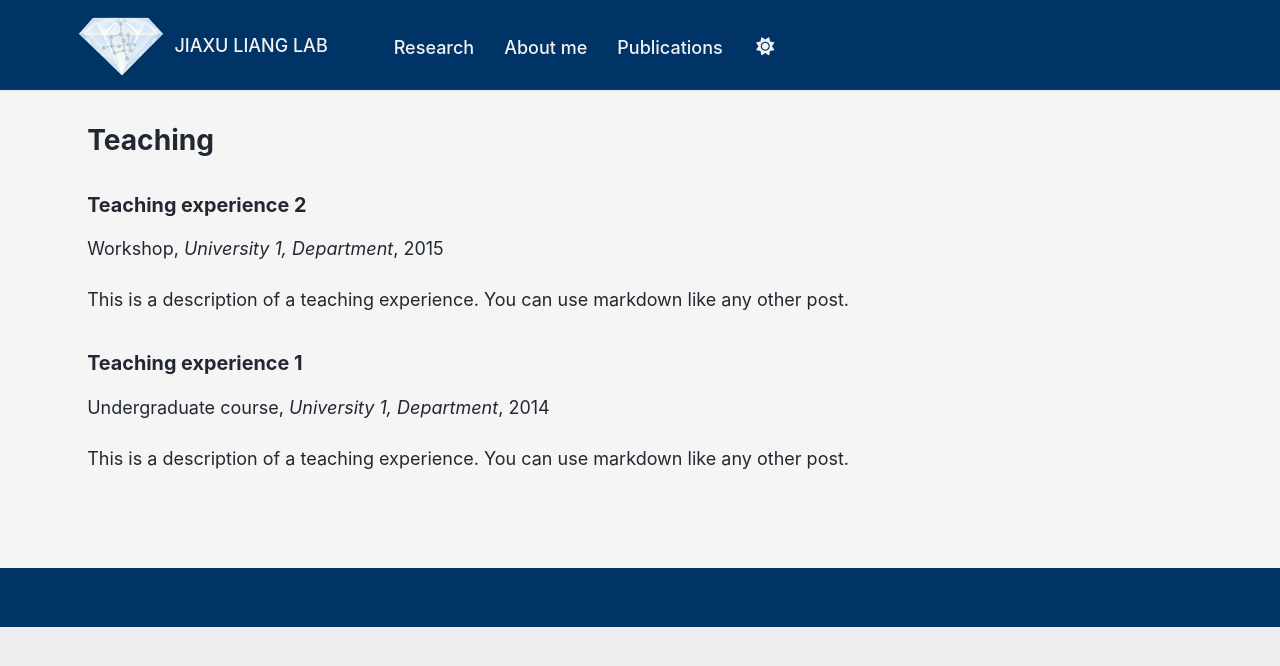
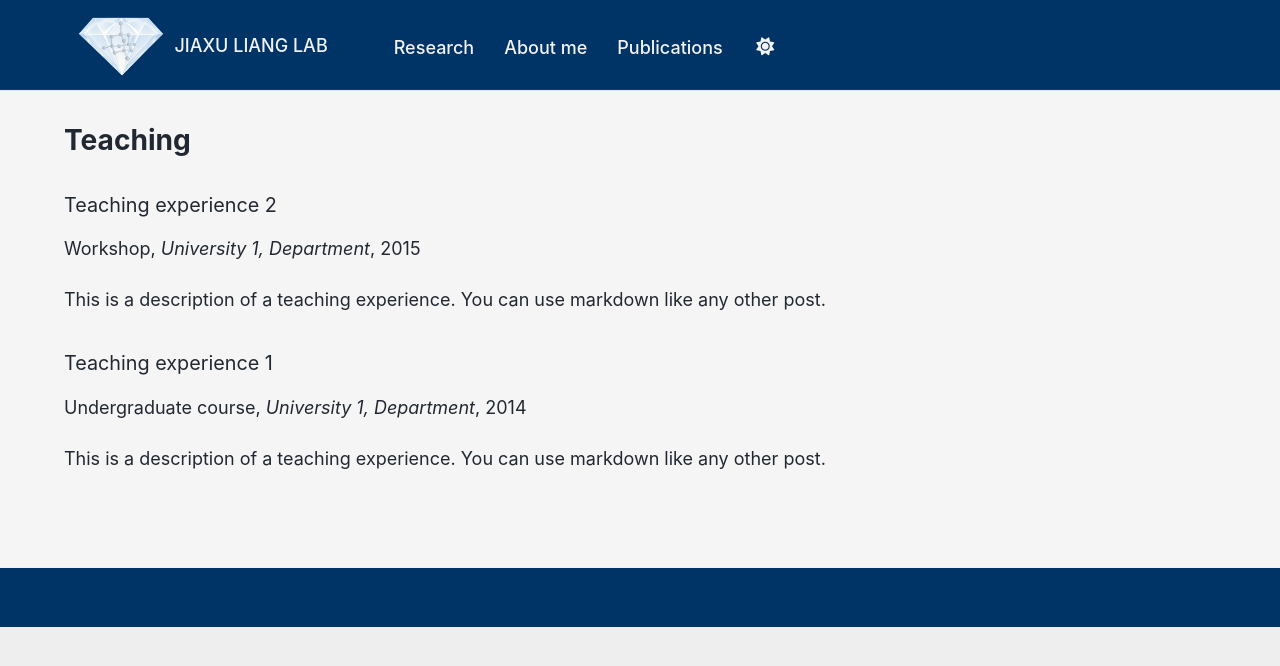
Before and after one commit to liangjiaxu-research/liangjiaxu-research.github.io, a Jekyll site: the page built from _pages/teaching.html, in a window 1280 px wide. Shown: the top 666 px of the page. Built offline with Jekyll 4.4.1, drawn with Linux system fonts in a browser that asks for light colours; a script bundle is joined from its source files by our own code; library files that are not in the unit come from our copies.

Commit message:
Update _custom.scss

```diff
--- a/_sass/_custom.scss
+++ b/_sass/_custom.scss
@@ -20,8 +20,8 @@ body {
 .archive--nosidebar {
     width: 100% !important;
     margin-left: 0 !important;
-    padding-left: 28 !important;
-    padding-right: 28 !important;
+    padding-left: 28px !important;
+    padding-right: 28px !important;
 }
 
 /* HOME页图片设置 */
@@ -91,6 +91,7 @@ body {
 }
 .archive__item-title {
     font-size: 1.1em;
+   font-weight: 400;
     text-decoration: none !important;
     border-bottom: none !important;
     box-shadow: none !important;
```
